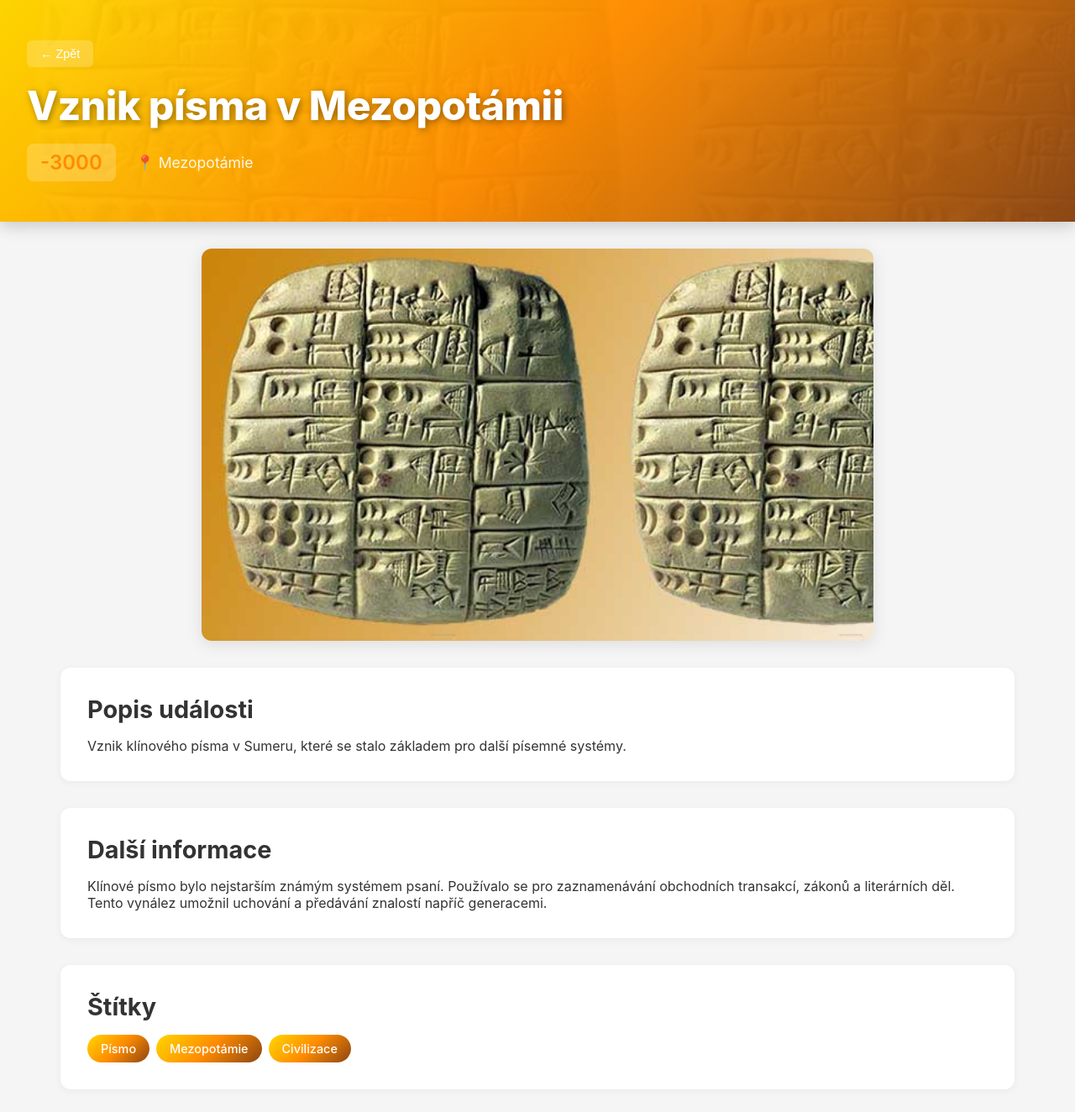
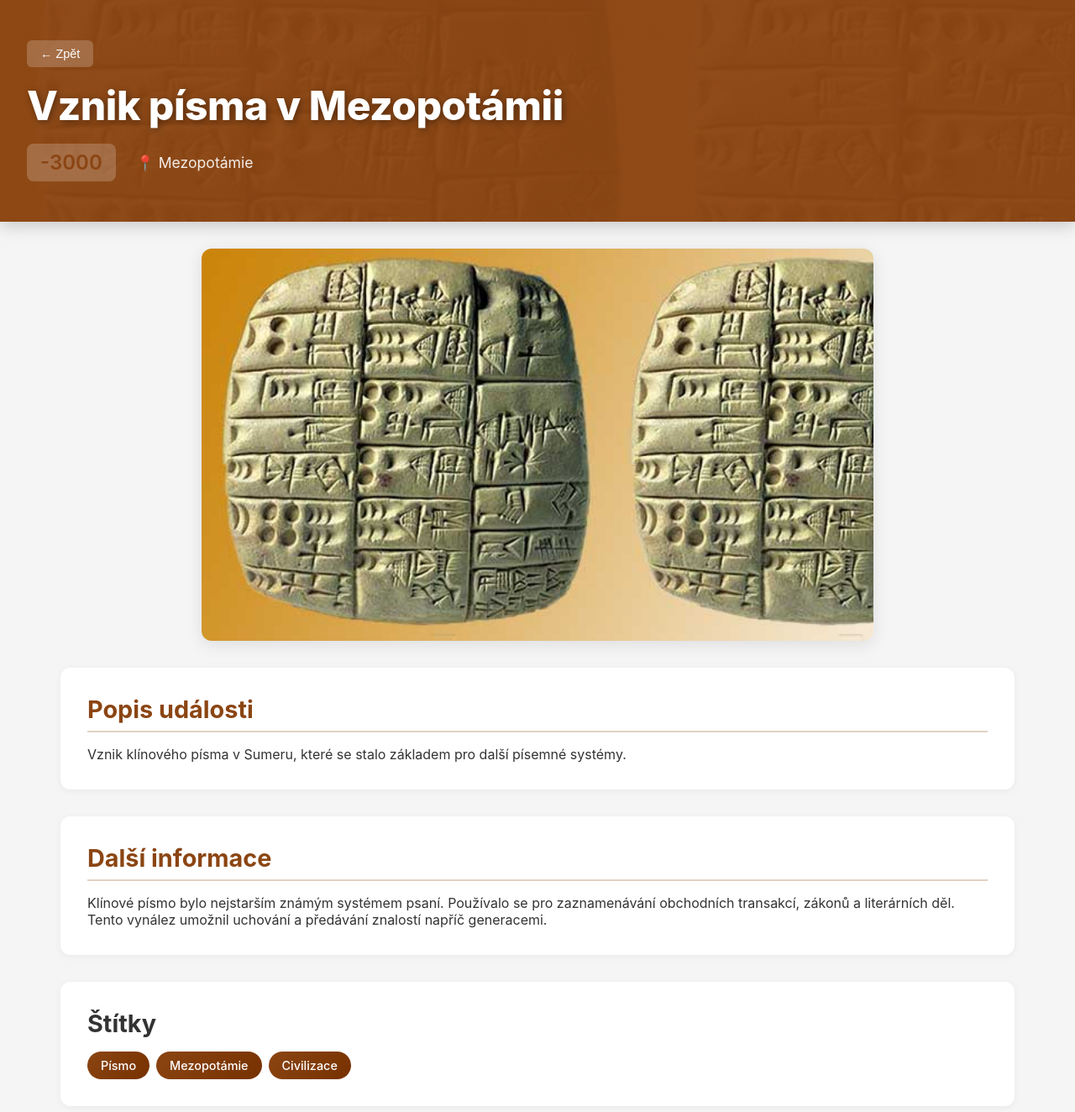
Before and after one commit to VeveCambor/HistoryTimeline, a React (Vite) app: page /event/1 in a window 1280 px wide. Shown: the top 1324 px of the page at 84% size. Built offline with nearby package versions, Linux system fonts and the light colour scheme.

Commit message:
Enhance UI components to support dynamic color theming based on event periods.

```diff
--- a/src/components/Timeline.tsx
+++ b/src/components/Timeline.tsx
@@ -286,6 +286,7 @@ function Timeline({ events, selectedEvent, hoveredEvent, selectedPeriod, onEvent
           {sortedEvents.map((event) => {
             const isSelected = selectedEvent?.id === event.id
             const isHovered = hoveredEvent?.id === event.id
+            const eventPeriodColor = PERIODS.find(p => p.id === event.period)?.color
 
             return (
               <EventCard
@@ -298,6 +299,7 @@ function Timeline({ events, selectedEvent, hoveredEvent, selectedPeriod, onEvent
                 onClick={() => handleEventClick(event)}
                 onMouseEnter={() => onEventHover(event)}
                 onMouseLeave={() => onEventHover(null)}
+                color={eventPeriodColor}
               />
             )
           })}
--- a/src/components/ui/EventCard.tsx
+++ b/src/components/ui/EventCard.tsx
@@ -11,6 +11,7 @@ interface EventCardProps {
   onClick: () => void
   onMouseEnter: () => void
   onMouseLeave: () => void
+  color?: string
 }
 
 function EventCard({
@@ -21,18 +22,20 @@ function EventCard({
   hovered = false,
   onClick,
   onMouseEnter,
-  onMouseLeave
+  onMouseLeave,
+  color
 }: EventCardProps) {
   return (
     <CardContainer
       $selected={selected}
       $hovered={hovered}
+      $color={color}
       onClick={onClick}
       onMouseEnter={onMouseEnter}
       onMouseLeave={onMouseLeave}
     >
-      <YearBadge year={year} variant="card" />
-      <CardTitle>{title}</CardTitle>
+      <YearBadge year={year} variant="card" color={color} />
+      <CardTitle $color={color}>{title}</CardTitle>
       {location && (
         <CardLocation>📍 {location}</CardLocation>
       )}
@@ -43,39 +46,63 @@ function EventCard({
 export default EventCard
 
 // Styled Components
-const CardContainer = styled.div<{ $selected?: boolean; $hovered?: boolean }>`
+const CardContainer = styled.div<{ $selected?: boolean; $hovered?: boolean; $color?: string }>`
   background: white;
-  border: 2px solid #e0e0e0;
+  border: 2px solid ${props => props.$color ? `${props.$color}40` : '#e0e0e0'};
   border-radius: 8px;
   padding: 1rem;
   cursor: pointer;
   transition: all 0.3s;
 
   &:hover {
-    border-color: #FF8C00;
-    box-shadow: 0 4px 12px rgba(255, 140, 0, 0.2);
+    border-color: ${props => props.$color || '#FF8C00'};
+    box-shadow: 0 4px 12px ${props => props.$color ? `${props.$color}40` : 'rgba(255, 140, 0, 0.2)'};
     transform: translateY(-2px);
   }
 
-  ${props => props.$selected && `
+  ${props => props.$selected && props.$color && `
+    border-color: ${props.$color};
+    background: ${props.$color ? hexToRgba(props.$color, 0.1) : 'rgba(255, 215, 0, 0.1)'};
+    box-shadow: 0 4px 12px ${props.$color ? `${props.$color}60` : 'rgba(255, 140, 0, 0.3)'};
+  `}
+
+  ${props => props.$selected && !props.$color && `
     border-color: #FF8C00;
     background: linear-gradient(135deg, rgba(255, 215, 0, 0.1) 0%, rgba(255, 140, 0, 0.1) 50%, rgba(139, 69, 19, 0.1) 100%);
     box-shadow: 0 4px 12px rgba(255, 140, 0, 0.3);
   `}
 
-  ${props => props.$hovered && !props.$selected && `
+  ${props => props.$hovered && !props.$selected && props.$color && `
+    border-color: ${props.$color};
+    box-shadow: 0 4px 12px ${props.$color ? `${props.$color}50` : 'rgba(255, 215, 0, 0.3)'};
+    background: ${props.$color ? hexToRgba(props.$color, 0.05) : 'rgba(255, 215, 0, 0.05)'};
+  `}
+
+  ${props => props.$hovered && !props.$selected && !props.$color && `
     border-color: #ffd700;
     box-shadow: 0 4px 12px rgba(255, 215, 0, 0.3);
     background: rgba(255, 215, 0, 0.05);
   `}
 `
 
-const CardTitle = styled.div`
+const CardTitle = styled.div<{ $color?: string }>`
   font-size: 1rem;
   font-weight: 600;
-  color: #333;
+  color: ${props => props.$color || '#333'};
   margin-bottom: 0.3rem;
 `
+
+// Pomocná funkce pro převod hex barvy na rgba
+function hexToRgba(hex: string, alpha: number): string {
+  const result = /^#?([a-f\d]{2})([a-f\d]{2})([a-f\d]{2})$/i.exec(hex)
+  if (result) {
+    const r = parseInt(result[1], 16)
+    const g = parseInt(result[2], 16)
+    const b = parseInt(result[3], 16)
+    return `rgba(${r}, ${g}, ${b}, ${alpha})`
+  }
+  return `rgba(102, 126, 234, ${alpha})`
+}
 
 const CardLocation = styled.div`
   font-size: 0.85rem;
--- a/src/components/ui/Section.tsx
+++ b/src/components/ui/Section.tsx
@@ -4,12 +4,13 @@ import { ReactNode } from 'react'
 interface SectionProps {
   children: ReactNode
   title?: string
+  color?: string
 }
 
-function Section({ children, title }: SectionProps) {
+function Section({ children, title, color }: SectionProps) {
   return (
     <SectionContainer>
-      {title && <SectionTitle>{title}</SectionTitle>}
+      {title && <SectionTitle $color={color}>{title}</SectionTitle>}
       {children}
     </SectionContainer>
   )
@@ -26,8 +27,10 @@ const SectionContainer = styled.div`
   box-shadow: 0 2px 10px rgba(0, 0, 0, 0.05);
 `
 
-const SectionTitle = styled.h2`
+const SectionTitle = styled.h2<{ $color?: string }>`
   font-size: 1.8rem;
   margin-bottom: 1rem;
-  color: #333;
+  color: ${props => props.$color || '#333'};
+  border-bottom: 2px solid ${props => props.$color ? `${props.$color}40` : '#e0e0e0'};
+  padding-bottom: 0.5rem;
 `
--- a/src/components/ui/Tag.tsx
+++ b/src/components/ui/Tag.tsx
@@ -3,11 +3,12 @@ import styled from 'styled-components'
 interface TagProps {
   children: string
   onClick?: () => void
+  color?: string
 }
 
-function Tag({ children, onClick }: TagProps) {
+function Tag({ children, onClick, color }: TagProps) {
   return (
-    <TagContainer onClick={onClick} $clickable={!!onClick}>
+    <TagContainer onClick={onClick} $clickable={!!onClick} $color={color}>
       {children}
     </TagContainer>
   )
@@ -16,8 +17,19 @@ function Tag({ children, onClick }: TagProps) {
 export default Tag
 
 // Styled Components
-const TagContainer = styled.span<{ $clickable?: boolean }>`
-  background: linear-gradient(135deg, #FFD700 0%, #FF8C00 50%, #8B4513 100%);
+const TagContainer = styled.span<{ $clickable?: boolean; $color?: string }>`
+  background: ${props => {
+    if (props.$color) {
+      const colorRgb = hexToRgb(props.$color)
+      if (colorRgb) {
+        const darkerR = Math.max(0, colorRgb.r - 20)
+        const darkerG = Math.max(0, colorRgb.g - 20)
+        const darkerB = Math.max(0, colorRgb.b - 20)
+        return `linear-gradient(135deg, ${props.$color} 0%, rgb(${darkerR}, ${darkerG}, ${darkerB}) 100%)`
+      }
+    }
+    return 'linear-gradient(135deg, #FFD700 0%, #FF8C00 50%, #8B4513 100%)'
+  }};
   color: white;
   padding: 0.5rem 1rem;
   border-radius: 20px;
@@ -31,7 +43,7 @@ const TagContainer = styled.span<{ $clickable?: boolean }>`
 
     &:hover {
       transform: translateY(-2px);
-      box-shadow: 0 4px 12px rgba(255, 140, 0, 0.4);
+      box-shadow: 0 4px 12px ${props.$color ? `${props.$color}80` : 'rgba(255, 140, 0, 0.4)'};
     }
 
     &:active {
@@ -39,3 +51,13 @@ const TagContainer = styled.span<{ $clickable?: boolean }>`
     }
   `}
 `
+
+// Pomocná funkce pro převod hex barvy na RGB
+function hexToRgb(hex: string): { r: number; g: number; b: number } | null {
+  const result = /^#?([a-f\d]{2})([a-f\d]{2})([a-f\d]{2})$/i.exec(hex)
+  return result ? {
+    r: parseInt(result[1], 16),
+    g: parseInt(result[2], 16),
+    b: parseInt(result[3], 16)
+  } : null
+}
--- a/src/components/ui/TagsList.tsx
+++ b/src/components/ui/TagsList.tsx
@@ -5,13 +5,14 @@ import Tag from './Tag'
 interface TagsListProps {
   tags: string[]
   onTagClick?: (tag: string) => void
+  color?: string
 }
 
-function TagsList({ tags, onTagClick }: TagsListProps) {
+function TagsList({ tags, onTagClick, color }: TagsListProps) {
   return (
     <TagsListContainer>
       {tags.map((tag, index) => (
-        <Tag key={index} onClick={onTagClick ? () => onTagClick(tag) : undefined}>
+        <Tag key={index} onClick={onTagClick ? () => onTagClick(tag) : undefined} color={color}>
           {tag}
         </Tag>
       ))}
--- a/src/components/ui/YearBadge.tsx
+++ b/src/components/ui/YearBadge.tsx
@@ -3,18 +3,19 @@ import styled from 'styled-components'
 interface YearBadgeProps {
   year: number
   variant?: 'header' | 'card' | 'tooltip'
+  color?: string
 }
 
-function YearBadge({ year, variant = 'header' }: YearBadgeProps) {
-  return <YearBadgeContainer $variant={variant}>{year}</YearBadgeContainer>
+function YearBadge({ year, variant = 'header', color }: YearBadgeProps) {
+  return <YearBadgeContainer $variant={variant} $color={color}>{year}</YearBadgeContainer>
 }
 
 export default YearBadge
 
 // Styled Components
-const YearBadgeContainer = styled.span<{ $variant: string }>`
+const YearBadgeContainer = styled.span<{ $variant: string; $color?: string }>`
   font-weight: 600;
-  color: #FF8C00;
+  color: ${props => props.$color || '#FF8C00'};
 
   ${props => {
     switch (props.$variant) {
--- a/src/pages/EventDetail.tsx
+++ b/src/pages/EventDetail.tsx
@@ -11,7 +11,7 @@ import Location from '../components/ui/Location'
 import Meta from '../components/ui/Meta'
 import NotFound from '../components/ui/NotFound'
 import Link from '../components/ui/Link'
-import { HistoricalPeriod } from '../types/periods'
+import { HistoricalPeriod, PERIODS } from '../types/periods'
 
 function EventDetail() {
   const { id } = useParams<{ id: string }>()
@@ -42,13 +42,16 @@ function EventDetail() {
     )
   }
 
+  // Získat barvu období pro událost
+  const periodColor = PERIODS.find(p => p.id === event.period)?.color || '#667eea'
+
   return (
     <EventDetailContainer>
-      <Header $hasImage={!!event.image} $imageUrl={event.image}>
+      <Header $hasImage={!!event.image} $imageUrl={event.image} $periodColor={periodColor}>
         <BackButton onClick={handleBack} />
         <h1>{event.title}</h1>
         <Meta>
-          <YearBadge year={event.year} variant="header" />
+          <YearBadge year={event.year} variant="header" color={periodColor} />
           {event.location && (
             <Location location={event.location} />
           )}
@@ -60,12 +63,12 @@ function EventDetail() {
           <EventImage src={event.image} alt={event.title} />
         )}
 
-        <Section title="Popis události">
+        <Section title="Popis události" color={periodColor}>
           <p>{event.description}</p>
         </Section>
 
         {event.details && (
-          <Section title="Další informace">
+          <Section title="Další informace" color={periodColor}>
             <p>{event.details}</p>
           </Section>
         )}
@@ -79,7 +82,7 @@ function EventDetail() {
         {event.tags && event.tags.length > 0 && (
           <TagsSection>
             <TagsSectionTitle>Štítky</TagsSectionTitle>
-            <TagsList tags={event.tags} onTagClick={handleTagClick} />
+            <TagsList tags={event.tags} onTagClick={handleTagClick} color={periodColor} />
           </TagsSection>
         )}
       </Content>
@@ -95,13 +98,17 @@ const EventDetailContainer = styled.div`
   background: #f5f5f5;
 `
 
-const Header = styled.div<{ $hasImage?: boolean; $imageUrl?: string }>`
+const Header = styled.div<{ $hasImage?: boolean; $imageUrl?: string; $periodColor: string }>`
   position: relative;
-  background: ${props =>
-    props.$hasImage && props.$imageUrl
-      ? `linear-gradient(135deg, rgba(255, 215, 0, 0.85) 0%, rgba(255, 140, 0, 0.85) 50%, rgba(139, 69, 19, 0.85) 100%), url('${props.$imageUrl}') center/cover`
-      : 'linear-gradient(135deg, rgba(255, 215, 0, 0.9) 0%, rgba(255, 140, 0, 0.9) 50%, rgba(139, 69, 19, 0.9) 100%), url("https://images.unsplash.com/photo-1481627834876-b7833e8f5570?w=1920&q=80") center/cover'
-  };
+  background: ${props => {
+    const colorRgb = hexToRgb(props.$periodColor)
+    const overlayColor = colorRgb ? `rgba(${colorRgb.r}, ${colorRgb.g}, ${colorRgb.b}, 0.85)` : 'rgba(102, 126, 234, 0.85)'
+
+    if (props.$hasImage && props.$imageUrl) {
+      return `linear-gradient(135deg, ${overlayColor} 0%, ${overlayColor} 100%), url('${props.$imageUrl}') center/cover`
+    }
+    return `linear-gradient(135deg, ${overlayColor} 0%, ${overlayColor} 100%), url("https://images.unsplash.com/photo-1481627834876-b7833e8f5570?w=1920&q=80") center/cover`
+  }};
   color: white;
   padding: 3rem 2rem;
   box-shadow: 0 4px 20px rgba(0, 0, 0, 0.2);
@@ -114,7 +121,10 @@ const Header = styled.div<{ $hasImage?: boolean; $imageUrl?: string }>`
     left: 0;
     right: 0;
     bottom: 0;
-    background: linear-gradient(135deg, rgba(255, 215, 0, 0.75) 0%, rgba(255, 140, 0, 0.75) 50%, rgba(139, 69, 19, 0.75) 100%);
+    background: ${props => {
+      const colorRgb = hexToRgb(props.$periodColor)
+      return colorRgb ? `linear-gradient(135deg, rgba(${colorRgb.r}, ${colorRgb.g}, ${colorRgb.b}, 0.75) 0%, rgba(${colorRgb.r}, ${colorRgb.g}, ${colorRgb.b}, 0.75) 100%)` : 'linear-gradient(135deg, rgba(102, 126, 234, 0.75) 0%, rgba(118, 75, 162, 0.75) 100%)'
+    }};
     z-index: 1;
   }
 
@@ -158,3 +168,13 @@ const TagsSectionTitle = styled.h2`
   margin-bottom: 1rem;
   color: #333;
 `
+
+// Pomocná funkce pro převod hex barvy na RGB
+function hexToRgb(hex: string): { r: number; g: number; b: number } | null {
+  const result = /^#?([a-f\d]{2})([a-f\d]{2})([a-f\d]{2})$/i.exec(hex)
+  return result ? {
+    r: parseInt(result[1], 16),
+    g: parseInt(result[2], 16),
+    b: parseInt(result[3], 16)
+  } : null
+}
--- a/src/pages/HomePage.tsx
+++ b/src/pages/HomePage.tsx
@@ -7,7 +7,7 @@ import PeriodFilter from '../components/PeriodFilter'
 import SearchInput from '../components/ui/SearchInput'
 import { historicalEvents } from '../data/events'
 import { HistoricalEvent } from '../types'
-import { HistoricalPeriod } from '../types/periods'
+import { HistoricalPeriod, PERIODS } from '../types/periods'
 
 function HomePage() {
   const location = useLocation()
@@ -55,9 +55,12 @@ function HomePage() {
     return events
   }, [selectedPeriod, searchQuery])
 
+  // Získat barvu vybraného období
+  const periodColor = PERIODS.find(p => p.id === selectedPeriod)?.color || '#667eea'
+
   return (
     <HomePageContainer>
-      <Header>
+      <Header $periodColor={periodColor}>
         <RuinsIcon>🏛️</RuinsIcon>
         <TimelineIcon>⏳</TimelineIcon>
         <h1>Historická časová osa</h1>
@@ -112,9 +115,19 @@ const HomePageContainer = styled.div`
   flex-direction: column;
 `
 
-const Header = styled.header`
+const Header = styled.header<{ $periodColor: string }>`
   position: relative;
-  background: linear-gradient(135deg, #FFD700 0%, #FF8C00 50%, #8B4513 100%);
+  background: ${props => {
+    const colorRgb = hexToRgb(props.$periodColor)
+    if (!colorRgb) return 'linear-gradient(135deg, #667eea 0%, #764ba2 100%)'
+
+    // Vytvořit gradient s tmavší variantou barvy
+    const darkerR = Math.max(0, colorRgb.r - 30)
+    const darkerG = Math.max(0, colorRgb.g - 30)
+    const darkerB = Math.max(0, colorRgb.b - 30)
+
+    return `linear-gradient(135deg, ${props.$periodColor} 0%, rgb(${darkerR}, ${darkerG}, ${darkerB}) 100%)`
+  }};
   color: white;
   padding: 1.5rem 2rem;
   text-align: center;
@@ -227,3 +240,13 @@ const FiltersContainer = styled.div`
     gap: 1.5rem;
   }
 `
+
+// Pomocná funkce pro převod hex barvy na RGB
+function hexToRgb(hex: string): { r: number; g: number; b: number } | null {
+  const result = /^#?([a-f\d]{2})([a-f\d]{2})([a-f\d]{2})$/i.exec(hex)
+  return result ? {
+    r: parseInt(result[1], 16),
+    g: parseInt(result[2], 16),
+    b: parseInt(result[3], 16)
+  } : null
+}
```
